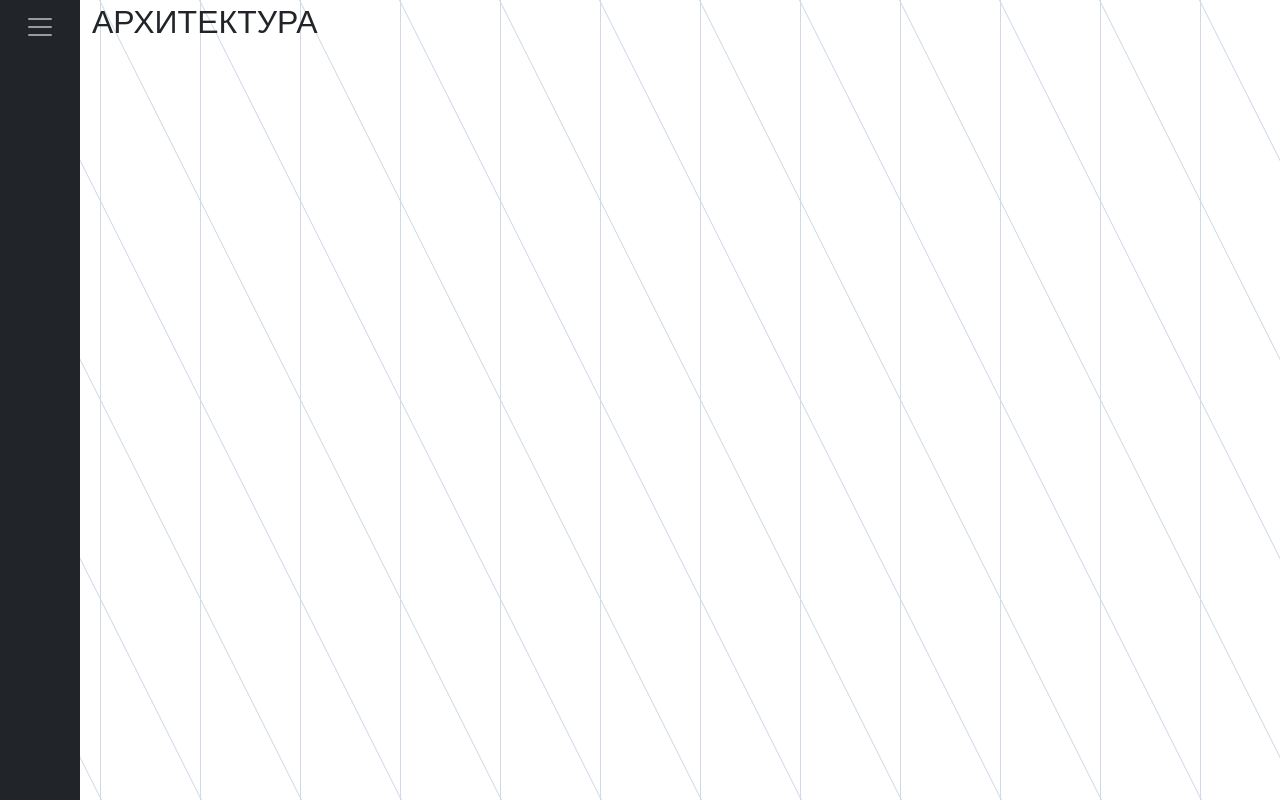
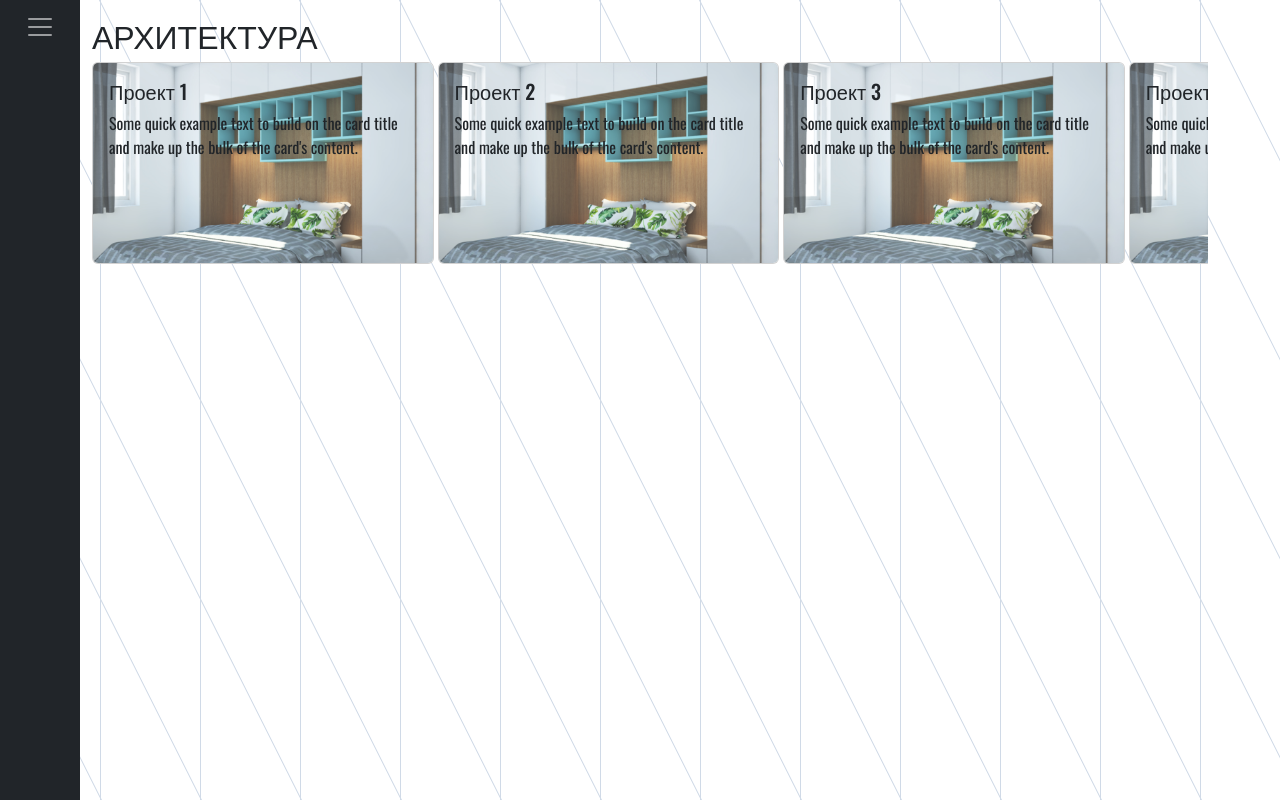
Before and after one commit to andrejdaskalov/akvaing-site, a Next.js app: page / in a window 1280 px wide. Built offline with nearby package versions, Linux system fonts and the light colour scheme.

Commit message:
main page carousel

```diff
--- a/src/component/navbar.tsx
+++ b/src/component/navbar.tsx
@@ -3,18 +3,30 @@
 import 'bootstrap/dist/css/bootstrap.min.css'
 import 'bootstrap-icons/font/bootstrap-icons.css'
 import Link from "next/link";
+// import { Offcanvas } from "bootstrap";
+
 
 export default function Navbar() {
 
+
+
     useEffect(() => {
-        document !== undefined ? require('bootstrap/dist/js/bootstrap.min.js') : null;
+        if (document !== undefined) {
+            require('bootstrap/dist/js/bootstrap.min.js');
+            // import('bootstrap').then(bootstrap => {
+            //     let instance = bootstrap.Offcanvas.getInstance('#offcanvasDarkNavbar');
+            //     instance?.hide();
+            // })
+        }
     }, [Router.events])
 
     const router = useRouter();
 
+
+
     // TODO: change all links to <Link> component after i set up the routes
     return (
-        <nav className="navbar navbar-dark bg-dark fixed-left" >
+        <nav className="navbar navbar-dark bg-dark fixed-left fixed-top" >
             <div className="d-flex flex-column align-items-center justify-content-start">
 
                 <button className="navbar-toggler" type="button" data-bs-toggle="offcanvas" data-bs-target="#offcanvasDarkNavbar" aria-controls="offcanvasDarkNavbar">
@@ -38,7 +50,7 @@
                                 </li>
                                 <li className="nav-item">
                                     {/* <a className="nav-link" href="#">КОНТАКТ</a> */}
-                                    <Link href="/kontakt" className={router.pathname === '/kontakt' ? 'nav-link active' : 'nav-link'}>КОНТАКТ</Link>
+                                    <Link href="/kontakt" className={router.pathname === '/kontakt' ? 'nav-link active' : 'nav-link'} >КОНТАКТ</Link>
                                 </li>
                                 <li className="nav-item dropdown">
                                     <a className="nav-link dropdown-toggle" href="#" role="button" data-bs-toggle="dropdown" aria-expanded="false">
@@ -65,7 +77,7 @@
                         <div className="d-flex flex-row justify-content-center logos-navbar" >
                             <img src="/logo-white.svg" alt="logo" className="img-fluid" />
                             <img src="/AI-logo_white.svg" alt="logo" className="img-fluid" />
-                            <svg href="/logo-white.svg" className="img-fluid" xmlns="http://www.w3.org/2000/svg" width="45" height="45" fill="currentColor" viewBox="0 0 16 16"/>
+                            {/* <svg href="/logo-white.svg" className="img-fluid" xmlns="http://www.w3.org/2000/svg" width="45" height="45" fill="currentColor" viewBox="0 0 16 16"/> */}
 
                         </div>
                     </div>
--- a/src/pages/_app.tsx
+++ b/src/pages/_app.tsx
@@ -2,6 +2,7 @@
 import '@/styles/globals.css'
 import type { AppProps } from 'next/app'
 import '../component/navbar.css'
+import './mainpage.css'
 
 export default function App({ Component, pageProps }: AppProps) {
     return (
--- a/src/pages/index.tsx
+++ b/src/pages/index.tsx
@@ -10,6 +10,40 @@
 
 export default function Home() {
 
+    const posts = [
+        {
+            id: 1,
+            title: 'Проект 1',
+            imageUrl: '/images/proekt1.png'
+        },
+        {
+            id: 2,
+            title: 'Проект 2',
+            imageUrl: '/images/proekt1.png'
+        },
+        {
+            id: 3,
+            title: 'Проект 3',
+            imageUrl: '/images/proekt1.png'
+        },
+        {
+            id: 4,
+            title: 'Проект 4',
+            imageUrl: '/images/proekt1.png'
+        },
+        {
+            id: 5,
+            title: 'Проект 5',
+            imageUrl: '/images/proekt1.png'
+        },
+        {
+            id: 6,
+            title: 'Проект 6',
+            imageUrl: '/images/proekt1.png'
+        }
+    ]
+
+
     return (
         <>
             <Head>
@@ -20,8 +54,19 @@
             </Head>
 
             <main className={'container'}>
-                <div>
+                <div className='mt-3'>
                     <h2 className='h2 text-dark'>АРХИТЕКТУРА</h2>
+                    <div className='card-container d-flex flex-row justify-content-start overflow-auto'>
+                        {posts.map(post => (
+                            <div className='card project-card flex-shrink-0 me-1' key={post.id}>
+                                <img src={post.imageUrl} className='card-img' alt={post.title} />
+                                <div className='card-img-overlay'>
+                                    <h5 className='card-title'>{post.title}</h5>
+                                    <p className='card-text'>Some quick example text to build on the card title and make up the bulk of the card's content.</p>
+                                </div>
+                            </div>
+                        ))}
+                    </div>
                 </div>
             </main>
         </>
--- /dev/null
+++ b/src/pages/mainpage.css
@@ -0,0 +1,11 @@
+.project-card{
+    width: fit-content;
+}
+.project-card img{
+    height: 200px;
+    width: auto;
+}
+
+/* .card-container > *{
+    display: inline-block;
+} */
--- a/src/styles/globals.css
+++ b/src/styles/globals.css
@@ -36,7 +36,7 @@
     --card-border-rgb: 131, 134, 135;
 }
 
-@media (prefers-color-scheme: dark) {
+/* @media (prefers-color-scheme: dark) {
     :root {
         --foreground-rgb: 255, 255, 255;
         --background-start-rgb: 0, 0, 0;
@@ -63,7 +63,7 @@
         --card-rgb: 100, 100, 100;
         --card-border-rgb: 200, 200, 200;
     }
-}
+} */
 
 * {
     box-sizing: border-box;
```
Also changed, not shown: public/images/proekt1.png (added).
